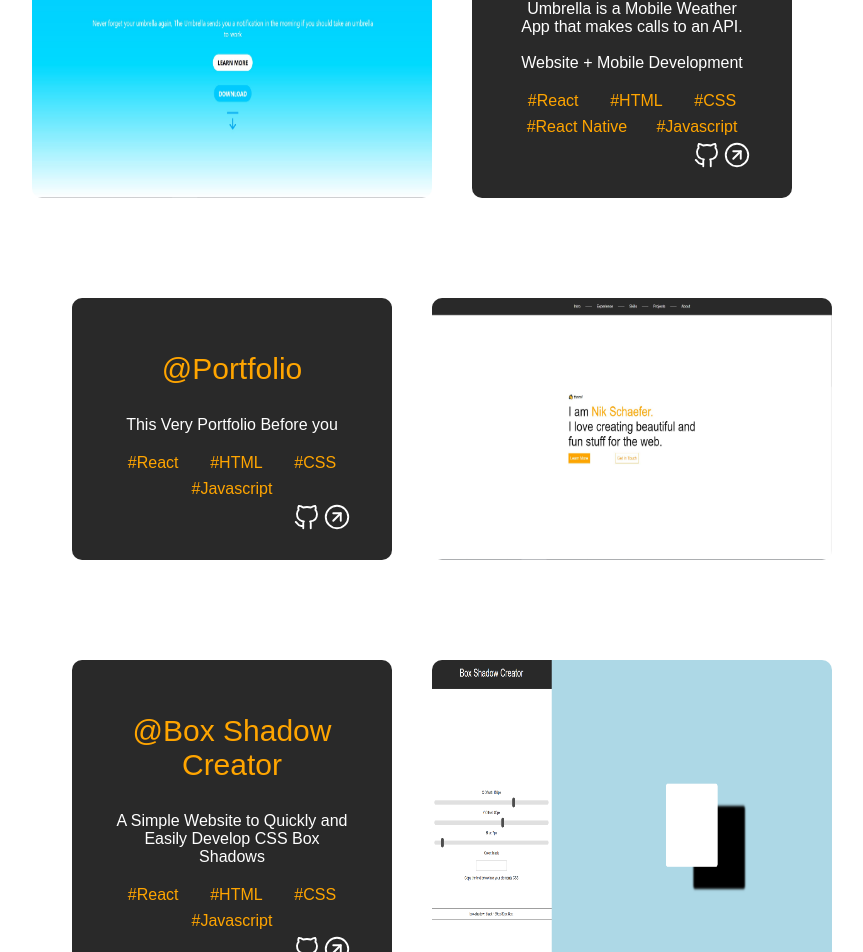
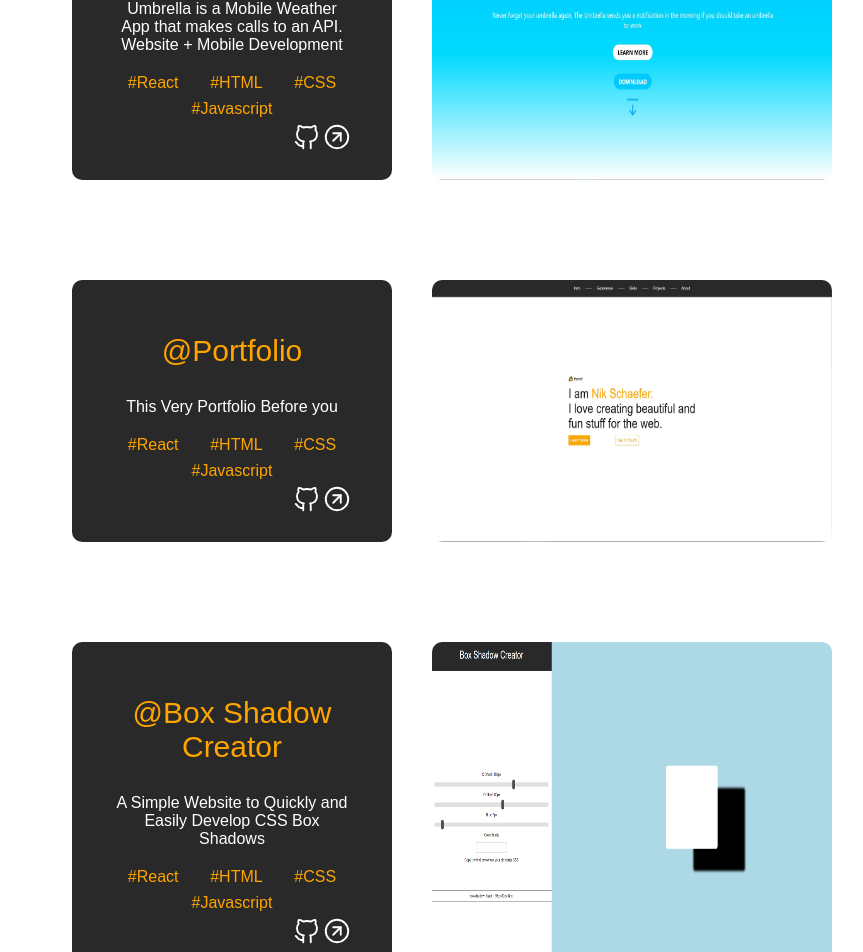
Before and after one commit to NikSchaefer/portfolio-v1, a React (Create React App) app: page / in a window 1280 px wide. Shown: the part 2235-3187 px from the top of the page, without its empty margins (208-1071 px from the left). Built offline with nearby package versions, Linux system fonts and the light colour scheme.

Commit message:
Project Component

```diff
--- a/src/App.css
+++ b/src/App.css
@@ -386,6 +386,10 @@ li {
   border-radius: 10px;
 }
 
+.project-img:hover {
+  animation: squirm 0.5s;
+}
+
 .project-title {
   font-size: 30px;
   color: orange;
--- a/src/App.js
+++ b/src/App.js
@@ -1,7 +1,7 @@
 import React from 'react';
 import './App.css';
-import NavBar from './Pages/NavBar'
-import Footer from './Pages/Footer'
+import NavBar from './Pages/Sections/NavBar'
+import Footer from './Pages/Sections/Footer'
 import About from './Pages/Sections/About'
 
 import Intro from './Pages/Sections/Intro'
--- /dev/null
+++ b/src/Pages/Components/Project.js
@@ -0,0 +1,45 @@
+import React from 'react'
+
+
+import github from '../Images/github.svg'
+import GoTo from '../Images/GoTo.svg'
+
+
+function links(props) {
+
+    let out = []
+    for (let i = 0; i < props.links.length; i++) {
+        out.push(<p className='project-tag'>{props.links[i]}</p>)
+    }
+    return out
+
+}
+
+
+const Project = (props) => {
+
+    return (
+        <div className='project-div'>
+            <div className='project-info'>
+                <p className='project-title'>{props.title}</p>
+                <p className='project-text'>
+                    {props.description}
+                    </p>
+                <div className='project-tag-div'>
+                    <p className='project-tag'>#React</p>
+                    <p className='project-tag'>#HTML</p>
+                    <p className='project-tag'>#CSS</p>
+                    <p className='project-tag'>#Javascript</p>
+                </div>
+                <div className='project-link-div'>
+                    <a href={props.github} className='project-link'><img alt='' className='project-link-img' src={github} /></a>
+                    <a href={props.link} className='project-link'><img alt='' className='project-link-img' src={GoTo} /></a>
+                </div>
+            </div>
+            <img src={props.image} alt='' className='project-img' />
+
+        </div>
+    )
+}
+
+export default Project;
--- a/src/Pages/Sections/Intro.js
+++ b/src/Pages/Sections/Intro.js
@@ -1,5 +1,5 @@
 import React from 'react'
-import { toExp } from '../NavBar'
+import { toExp } from './NavBar'
 const Intro = () => {
     return (
         <div>
--- a/src/Pages/NavBar.js
+++ b/src/Pages/Sections/NavBar.js
@@ -1,6 +1,6 @@
 import React from 'react';
-import github from './Images/Github2.svg'
-import mail from './Images/email.svg'
+import github from '../Images/Github2.svg'
+import mail from '../Images/email.svg'
 
 function scroll(offset, id) {
     const yOffset = offset;
--- a/src/Pages/Sections/Projects.js
+++ b/src/Pages/Sections/Projects.js
@@ -3,78 +3,41 @@ import umbrella from '../Images/Umbrella.JPG'
 import portfolio from '../Images/Portfolio.JPG'
 import Box from '../Images/Box.PNG'
 
-import github from '../Images/github.svg'
-import GoTo from '../Images/GoTo.svg'
 
-import { toExp } from '../NavBar'
+import Project from '../Components/Project'
+
+
+
+import { toExp } from './NavBar'
 const Projects = () => {
     return (
         <div id='projects'>
             <p className='section-title'>Projects <hr style={{ marginLeft: '5px', width: '60%', color: 'black', verticalAlign: 'middle' }} /></p>
 
-            <div className='project-div'>
-                <img src={umbrella} alt='' className='project-img' />
-                <div className='project-info'>
-                    <p className='project-title'>@Umbrella</p>
-                    <p className='project-text'>
-                        Umbrella is a Mobile Weather App that makes calls to an API.<br /><br />
-                        Website + Mobile Development
-                    </p>
-                    <div className='project-tag-div'>
-                        <p className='project-tag'>#React</p>
-                        <p className='project-tag'>#HTML</p>
-                        <p className='project-tag'>#CSS</p>
-                        <p className='project-tag'>#React Native</p>
-                        <p className='project-tag'>#Javascript</p>
-                    </div>
-                    <div className='project-link-div'>
-                        <a href="https://github.com/NikSchaefer/umbrella_website" className='project-link'><img alt='' className='project-link-img' src={github} /></a>
-                        <a href="https://theumbrella.vercel.app/" className='project-link'><img alt='' className='project-link-img' src={GoTo} /></a>
-                    </div>
-                </div>
-            </div>
+            <Project
+                title='@Umbrella'
+                description='Umbrella is a Mobile Weather App that makes calls to an API.
+                    Website + Mobile Development'
+                image={umbrella}
+                github='https://github.com/NikSchaefer/umbrella_website'
+                link='https://theumbrella.vercel.app/'
+            />
 
-            <div className='project-div'>
-                <div className='project-info'>
-                    <p className='project-title'>@Portfolio</p>
-                    <p className='project-text'>
-                        This Very Portfolio Before you
-                    </p>
-                    <div className='project-tag-div'>
-                        <p className='project-tag'>#React</p>
-                        <p className='project-tag'>#HTML</p>
-                        <p className='project-tag'>#CSS</p>
-                        <p className='project-tag'>#Javascript</p>
-                    </div>
-                    <div className='project-link-div'>
-                        <a href="https://github.com/NikSchaefer/portfolio" className='project-link'><img alt='' className='project-link-img' src={github} /></a>
-                        <a href="https://nikschaefer.vercel.app/" className='project-link'><img alt='' className='project-link-img' src={GoTo} /></a>
-                    </div>
-                </div>
-                <img src={portfolio} alt='' className='project-img' />
+            <Project
+                title='@Portfolio'
+                description='This Very Portfolio Before you'
+                image={portfolio}
+                github='https://github.com/NikSchaefer/portfolio'
+                link="https://nikschaefer.vercel.app/"
+            />
 
-            </div>
-
-            <div className='project-div'>
-                <div className='project-info'>
-                    <p className='project-title'>@Box Shadow Creator</p>
-                    <p className='project-text'>
-                        A Simple Website to Quickly and Easily Develop CSS Box Shadows
-                    </p>
-                    <div className='project-tag-div'>
-                        <p className='project-tag'>#React</p>
-                        <p className='project-tag'>#HTML</p>
-                        <p className='project-tag'>#CSS</p>
-                        <p className='project-tag'>#Javascript</p>
-                    </div>
-                    <div className='project-link-div'>
-                        <a href="https://github.com/NikSchaefer/box-shadow-maker" className='project-link'><img alt='' className='project-link-img' src={github} /></a>
-                        <a href="https://box-shadow.vercel.app/" className='project-link'><img alt='' className='project-link-img' src={GoTo} /></a>
-                    </div>
-                </div>
-                <img src={Box} alt='' className='project-img' />
-
-            </div>
+            <Project
+                title='@Box Shadow Creator'
+                description='A Simple Website to Quickly and Easily Develop CSS Box Shadows'
+                image={Box}
+                github='https://github.com/NikSchaefer/box-shadow-maker'
+                link='https://box-shadow.vercel.app/'
+            />
 
             <p>Looking for <p className='project-bottom-link' onClick={toExp}>Experience</p>?</p>
 
```
Also changed, not shown: src/Pages/Sections/Footer.js (renamed from src/Pages/Footer.js), 1 other file (tests, documents, lock files or other folders).
